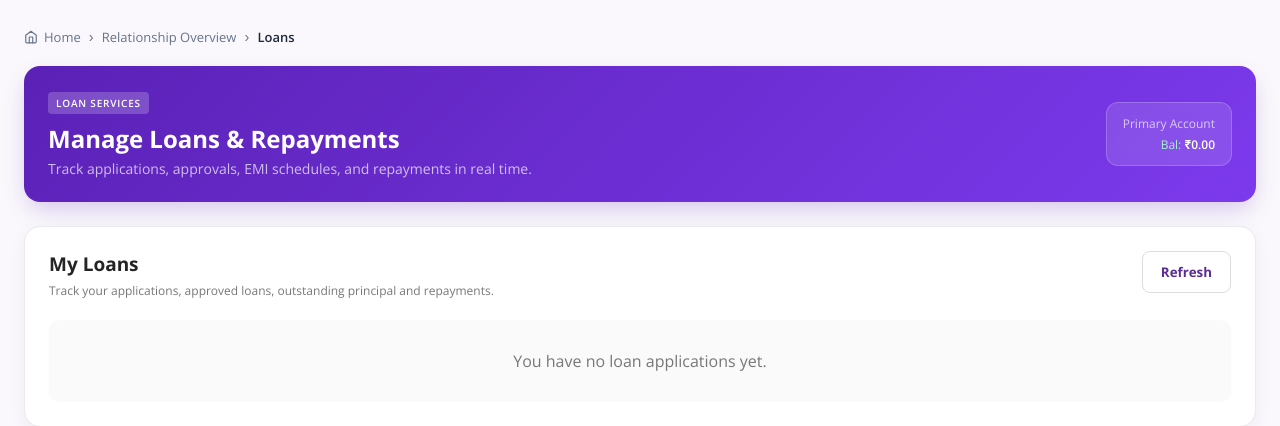
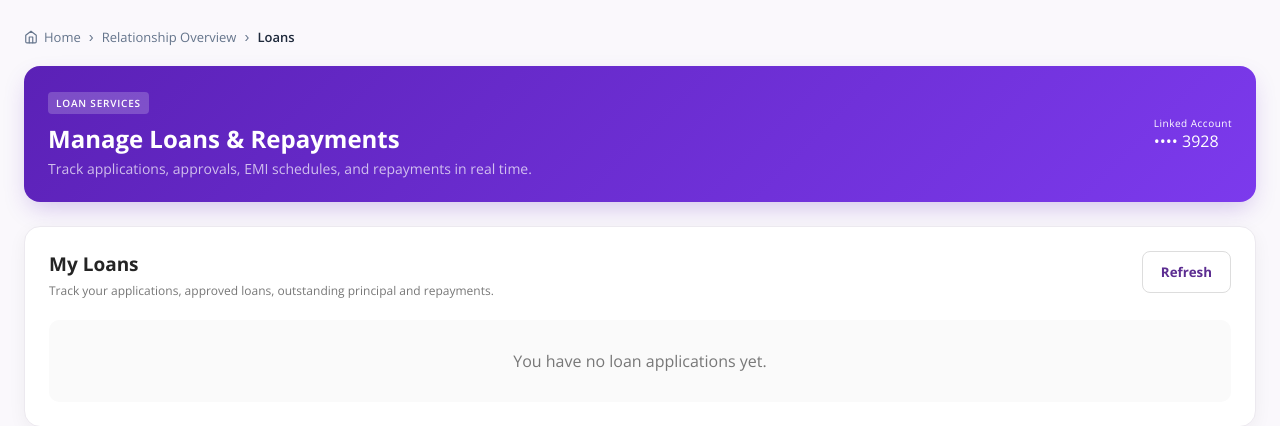
Before and after one commit to NocStaRex/SPX-Banking-Application, a Flask app: page /home/landingPage/loans/manage in a window 1280 px wide. Shown: the part 102-528 px from the top of the page. Run offline with Flask 3, Linux system fonts and the light colour scheme; the visitor is signed in with stand-in values (Sample User, id 1); data that the repository does not hold is empty.

Commit message:
masked acc no. manage loan section

```diff
--- a/templates/loans_manage.html
+++ b/templates/loans_manage.html
@@ -39,13 +39,9 @@
           </div>
 
           <!-- Compact Glassmorphism Account Chip -->
-          <div class="account-chip px-3 py-2 rounded-3 text-end"
-               style="background: rgba(255, 255, 255, 0.12); backdrop-filter: blur(8px); border: 1px solid rgba(255, 255, 255, 0.2); border-radius: 12px; padding: 12px 16px; text-align: right;">
-            <span class="text-white-50 d-block fs-8 fw-medium" style="display: block; font-size: 12px; color: rgba(255, 255, 255, 0.7); font-weight: 500;">Primary Account</span>
-            <span class="fw-bold fs-7 letter-spacing-1" style="font-size: 14px; font-weight: 700; letter-spacing: 1px;">{{ account_number }}</span>
-            <div class="text-emerald-300 fs-8 mt-1" style="color: #a7f3d0; font-size: 12px; margin-top: 4px;">
-              Bal: <span class="fw-semibold text-white" style="font-weight: 600; color: white;">₹{{ balance }}</span>
-            </div>
+          <div class="bg-white bg-opacity-10 border border-white border-opacity-20 rounded-3 px-3 py-2 text-end text-white">
+            <div class="text-white-50 text-uppercase" style="font-size: 10px; letter-spacing: 0.5px;">Linked Account</div>
+            <div class="fw-bold font-monospace small">•••• {{ (account_number|string)[-4:] if account_number else '3928' }}</div>
           </div>
         </div>
 
```
